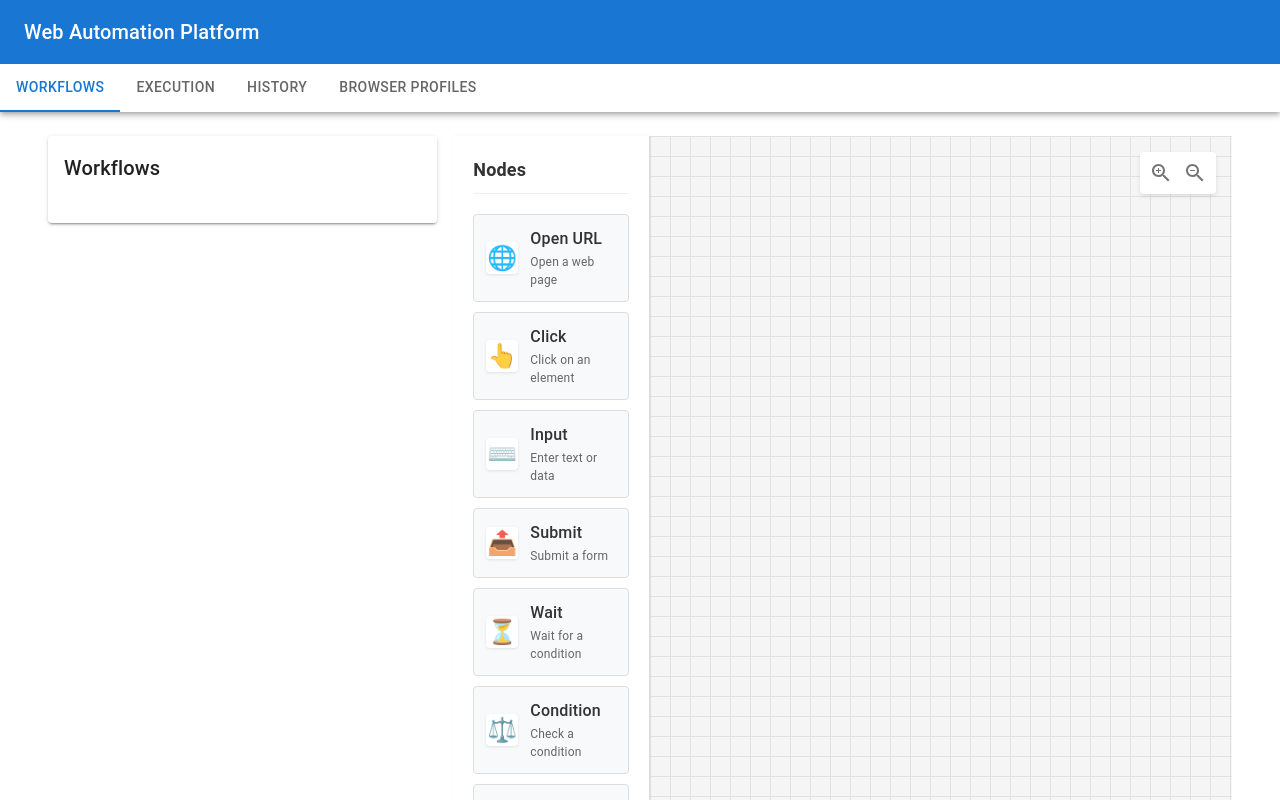
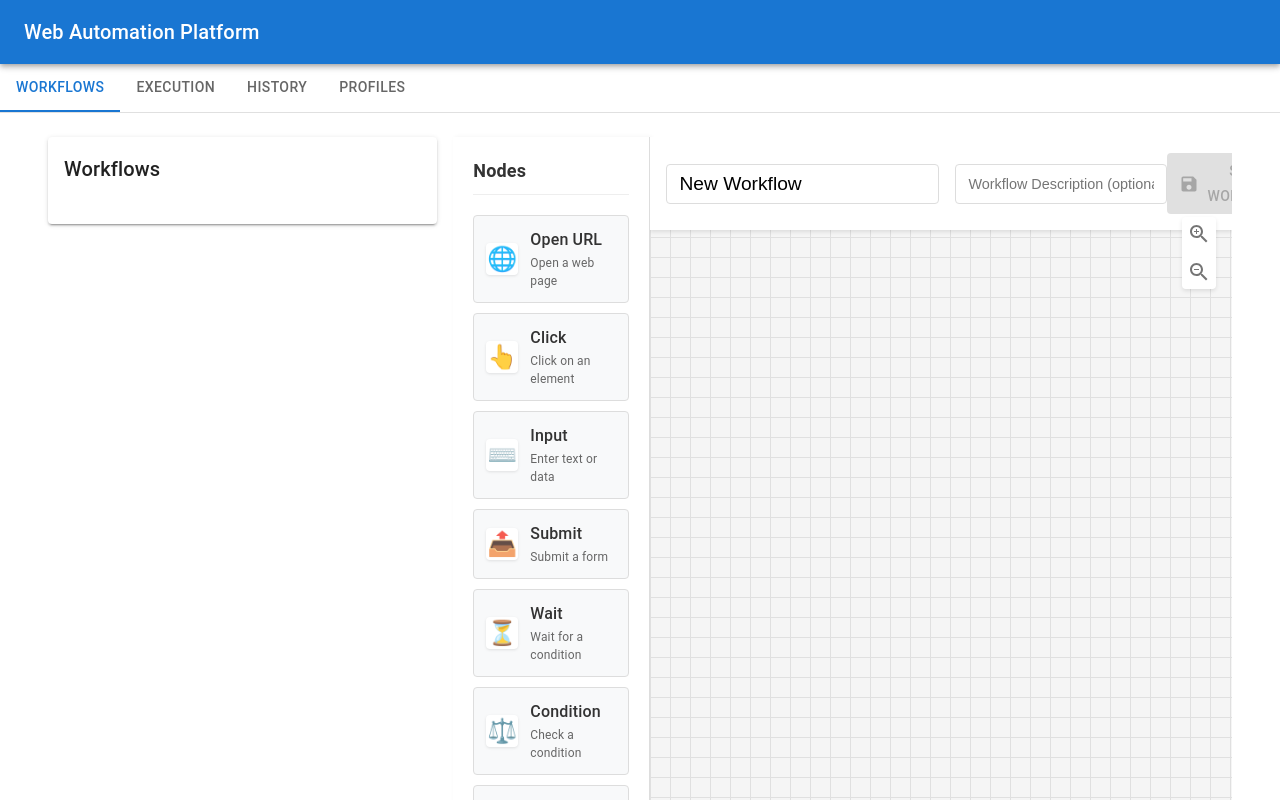
Before and after one commit to johnnguyen11289/web-automation-platform, a React (Create React App) app in the folder frontend/: page / in a window 1280 px wide. Shown: the top 800 px of the page. Built offline with nearby package versions, Linux system fonts and the light colour scheme.

Commit message:
init canvas create node

```diff
--- a/frontend/src/App.tsx
+++ b/frontend/src/App.tsx
@@ -43,48 +43,80 @@ function TabPanel(props: TabPanelProps) {
     <div
       role="tabpanel"
       hidden={value !== index}
-      id={`tabpanel-${index}`}
-      aria-labelledby={`tab-${index}`}
+      id={`simple-tabpanel-${index}`}
+      aria-labelledby={`simple-tab-${index}`}
       {...other}
     >
-      {value === index && <Box sx={{ p: 3 }}>{children}</Box>}
+      {value === index && (
+        <Box sx={{ p: 3 }}>
+          {children}
+        </Box>
+      )}
     </div>
   );
 }
 
+interface Workflow {
+  id: string;
+  name: string;
+  description: string;
+  createdAt: string;
+  status: 'active' | 'inactive';
+  nodes: any[];
+}
+
 function App() {
   const [currentTab, setCurrentTab] = useState(0);
-  const [workflows] = useState([]);
-  const [activeExecutions] = useState([]);
-  const [taskHistory] = useState([]);
-  const [browserProfiles] = useState([]);
+  const [workflows, setWorkflows] = useState<Workflow[]>([]);
+  const [activeExecutions, setActiveExecutions] = useState([]);
+  const [taskHistory, setTaskHistory] = useState([]);
+  const [browserProfiles, setBrowserProfiles] = useState([]);
 
-  const handleTabChange = (_event: React.SyntheticEvent, newValue: number) => {
+  const handleTabChange = (event: React.SyntheticEvent, newValue: number) => {
     setCurrentTab(newValue);
+  };
+
+  const handleWorkflowSave = async (workflow: { nodes: any[]; name: string; description?: string }) => {
+    try {
+      // Here you would typically make an API call to save the workflow
+      // For now, we'll just update the local state
+      const newWorkflow: Workflow = {
+        id: `workflow-${Date.now()}`,
+        name: workflow.name,
+        description: workflow.description || '',
+        createdAt: new Date().toISOString(),
+        status: 'active',
+        nodes: workflow.nodes,
+      };
+
+      setWorkflows(prev => [...prev, newWorkflow]);
+      return true;
+    } catch (error) {
+      console.error('Error saving workflow:', error);
+      return false;
+    }
   };
 
   return (
     <ThemeProvider theme={theme}>
-      <CssBaseline />
-      <Box sx={{ flexGrow: 1 }}>
+      <Box sx={{ display: 'flex', flexDirection: 'column', minHeight: '100vh' }}>
+        <CssBaseline />
         <AppBar position="static">
           <Toolbar>
-            <Typography variant="h6" component="div" sx={{ flexGrow: 1 }}>
+            <Typography variant="h6" component="div">
               Web Automation Platform
             </Typography>
           </Toolbar>
-          <Tabs
-            value={currentTab}
-            onChange={handleTabChange}
-            aria-label="navigation tabs"
-            sx={{ bgcolor: 'background.paper' }}
-          >
+        </AppBar>
+
+        <Box sx={{ borderBottom: 1, borderColor: 'divider' }}>
+          <Tabs value={currentTab} onChange={handleTabChange}>
             <Tab label="Workflows" />
             <Tab label="Execution" />
             <Tab label="History" />
-            <Tab label="Browser Profiles" />
+            <Tab label="Profiles" />
           </Tabs>
-        </AppBar>
+        </Box>
 
         <Container maxWidth="xl">
           <TabPanel value={currentTab} index={0}>
@@ -100,7 +132,7 @@ function App() {
               <Box flex={2}>
                 <div className="editor-container">
                   <NodePalette />
-                  <WorkflowCanvas />
+                  <WorkflowCanvas onSave={handleWorkflowSave} />
                 </div>
               </Box>
             </Box>
--- a/frontend/src/components/NodePropertiesEditor.tsx
+++ b/frontend/src/components/NodePropertiesEditor.tsx
@@ -78,6 +78,46 @@ const NodePropertiesEditor: React.FC<NodePropertiesEditorProps> = ({
 
   const renderNodeSpecificProperties = () => {
     switch (properties.nodeType) {
+      case 'openUrl':
+        return (
+          <div className="node-specific-properties">
+            <h3>OpenURL Properties</h3>
+            <div className="form-group">
+              <label>URL:</label>
+              <input
+                type="text"
+                value={properties.url}
+                onChange={(e) => handleNodeSpecificChange('url', e.target.value)}
+                placeholder="https://example.com"
+              />
+            </div>
+            <div className="form-group">
+              <label>Open in New Tab:</label>
+              <input
+                type="checkbox"
+                checked={properties.openInNewTab}
+                onChange={(e) => handleNodeSpecificChange('openInNewTab', e.target.checked)}
+              />
+            </div>
+            <div className="form-group">
+              <label>Wait for Page Load:</label>
+              <input
+                type="checkbox"
+                checked={properties.waitForPageLoad}
+                onChange={(e) => handleNodeSpecificChange('waitForPageLoad', e.target.checked)}
+              />
+            </div>
+            <div className="form-group">
+              <label>Return Page Data:</label>
+              <input
+                type="checkbox"
+                checked={properties.returnPageData}
+                onChange={(e) => handleNodeSpecificChange('returnPageData', e.target.checked)}
+              />
+            </div>
+          </div>
+        );
+
       case 'click':
         return (
           <div className="node-specific-properties">
--- a/frontend/src/components/WorkflowCanvas.css
+++ b/frontend/src/components/WorkflowCanvas.css
@@ -140,15 +140,60 @@
   color: #f44336;
 }
 
+.workflow-header {
+  position: absolute;
+  top: 0;
+  left: 0;
+  right: 0;
+  padding: 16px;
+  background-color: white;
+  box-shadow: 0 2px 4px rgba(0, 0, 0, 0.1);
+  display: flex;
+  justify-content: space-between;
+  align-items: center;
+  z-index: 1000;
+}
+
+.workflow-info {
+  display: flex;
+  gap: 16px;
+  flex: 1;
+}
+
+.workflow-name-input {
+  font-size: 1.2rem;
+  font-weight: 500;
+  padding: 8px 12px;
+  border: 1px solid #ddd;
+  border-radius: 4px;
+  min-width: 200px;
+}
+
+.workflow-description-input {
+  font-size: 0.9rem;
+  padding: 8px 12px;
+  border: 1px solid #ddd;
+  border-radius: 4px;
+  flex: 1;
+  max-width: 400px;
+}
+
+.workflow-actions {
+  display: flex;
+  gap: 8px;
+}
+
 .zoom-controls {
   position: absolute;
-  top: 16px;
+  top: 80px;
   right: 16px;
+  background-color: white;
+  border-radius: 4px;
+  box-shadow: 0 2px 4px rgba(0, 0, 0, 0.1);
   z-index: 1000;
-  background: white;
-  border-radius: 4px;
-  box-shadow: 0 2px 4px rgba(0,0,0,0.1);
-  padding: 4px;
+  display: flex;
+  flex-direction: column;
+  gap: 4px;
 }
 
 /* Node type specific styles */
--- a/frontend/src/components/WorkflowCanvas.tsx
+++ b/frontend/src/components/WorkflowCanvas.tsx
@@ -1,8 +1,8 @@
 import React, { useState } from 'react';
 import { NodeProperties, OpenUrlNodeProperties, ClickNodeProperties, ProfileNodeProperties } from '../types/node.types';
 import NodePropertiesEditor from './NodePropertiesEditor';
-import { ZoomIn, ZoomOut } from '@mui/icons-material';
-import { IconButton } from '@mui/material';
+import { ZoomIn, ZoomOut, Save } from '@mui/icons-material';
+import { IconButton, Button, Snackbar, Alert } from '@mui/material';
 import './WorkflowCanvas.css';
 
 interface WorkflowNode {
@@ -13,7 +13,15 @@ interface WorkflowNode {
   connections: string[]; // Array of node IDs this node connects to
 }
 
-const WorkflowCanvas: React.FC = () => {
+interface WorkflowCanvasProps {
+  onSave?: (workflow: {
+    nodes: WorkflowNode[];
+    name: string;
+    description?: string;
+  }) => void;
+}
+
+const WorkflowCanvas: React.FC<WorkflowCanvasProps> = ({ onSave }) => {
   const [nodes, setNodes] = useState<WorkflowNode[]>([]);
   const [selectedNode, setSelectedNode] = useState<WorkflowNode | null>(null);
   const [isEditing, setIsEditing] = useState(false);
@@ -27,6 +35,10 @@ const WorkflowCanvas: React.FC = () => {
   const [dragStart, setDragStart] = useState({ x: 0, y: 0 });
   const [connectingNode, setConnectingNode] = useState<WorkflowNode | null>(null);
   const [hoveredConnection, setHoveredConnection] = useState<{ sourceId: string; targetId: string } | null>(null);
+  const [workflowName, setWorkflowName] = useState('New Workflow');
+  const [workflowDescription, setWorkflowDescription] = useState('');
+  const [showSaveSuccess, setShowSaveSuccess] = useState(false);
+  const [showSaveError, setShowSaveError] = useState(false);
 
   const handleZoomIn = () => {
     setScale(prev => Math.min(prev + 0.1, 2));
@@ -196,6 +208,15 @@ const WorkflowCanvas: React.FC = () => {
     };
 
     switch (nodeType) {
+      case 'openUrl':
+        return {
+          ...baseProps,
+          nodeType: 'openUrl' as const,
+          url: '',
+          openInNewTab: false,
+          waitForPageLoad: true,
+          returnPageData: false,
+        };
       case 'click':
         return {
           ...baseProps,
@@ -388,8 +409,53 @@ const WorkflowCanvas: React.FC = () => {
     );
   };
 
+  const handleSave = () => {
+    try {
+      if (onSave) {
+        onSave({
+          nodes,
+          name: workflowName,
+          description: workflowDescription,
+        });
+        setShowSaveSuccess(true);
+      }
+    } catch (error) {
+      setShowSaveError(true);
+      console.error('Error saving workflow:', error);
+    }
+  };
+
   return (
     <div className="workflow-canvas">
+      <div className="workflow-header">
+        <div className="workflow-info">
+          <input
+            type="text"
+            value={workflowName}
+            onChange={(e) => setWorkflowName(e.target.value)}
+            className="workflow-name-input"
+            placeholder="Workflow Name"
+          />
+          <input
+            type="text"
+            value={workflowDescription}
+            onChange={(e) => setWorkflowDescription(e.target.value)}
+            className="workflow-description-input"
+            placeholder="Workflow Description (optional)"
+          />
+        </div>
+        <div className="workflow-actions">
+          <Button
+            variant="contained"
+            color="primary"
+            startIcon={<Save />}
+            onClick={handleSave}
+            disabled={nodes.length === 0}
+          >
+            Save Workflow
+          </Button>
+        </div>
+      </div>
       <div className="zoom-controls">
         <IconButton onClick={handleZoomIn} size="small">
           <ZoomIn />
@@ -482,6 +548,28 @@ const WorkflowCanvas: React.FC = () => {
           }}
         />
       )}
+
+      <Snackbar
+        open={showSaveSuccess}
+        autoHideDuration={3000}
+        onClose={() => setShowSaveSuccess(false)}
+        anchorOrigin={{ vertical: 'top', horizontal: 'center' }}
+      >
+        <Alert severity="success" onClose={() => setShowSaveSuccess(false)}>
+          Workflow saved successfully!
+        </Alert>
+      </Snackbar>
+
+      <Snackbar
+        open={showSaveError}
+        autoHideDuration={3000}
+        onClose={() => setShowSaveError(false)}
+        anchorOrigin={{ vertical: 'top', horizontal: 'center' }}
+      >
+        <Alert severity="error" onClose={() => setShowSaveError(false)}>
+          Error saving workflow. Please try again.
+        </Alert>
+      </Snackbar>
     </div>
   );
 };
--- a/frontend/src/types/node.types.ts
+++ b/frontend/src/types/node.types.ts
@@ -4,7 +4,7 @@ export interface BaseNodeProperties {
   nodeName: string;
   timeout: number;
   enabled: boolean;
-  errorHandling: 'retry' | 'skip' | 'stop';
+  errorHandling: ErrorHandlingStrategy;
 }
 
 export interface OpenUrlNodeProperties extends BaseNodeProperties {
```
